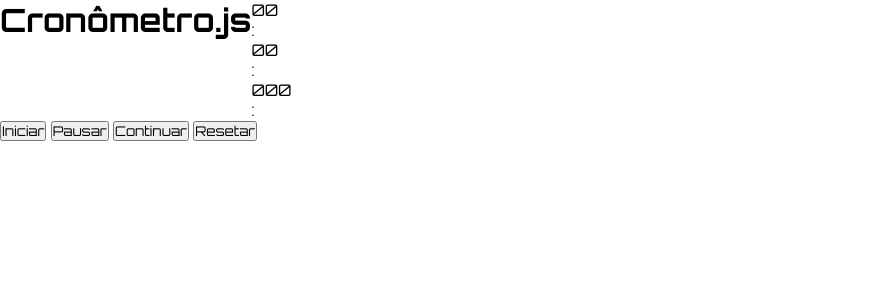
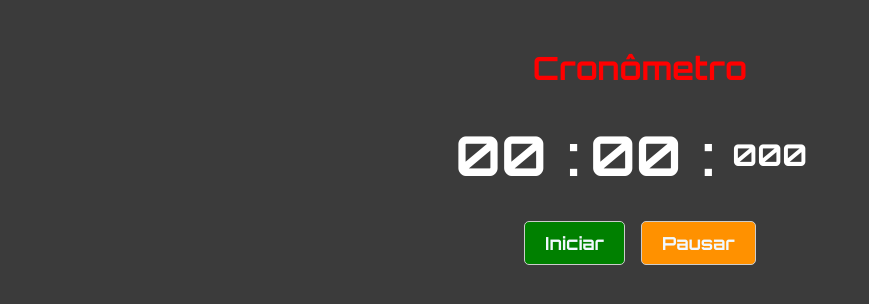
Before and after one commit to FrankMarcelino/projeto-cronometro, a plain HTML site: page index.html in a window 1280 px wide. Shown: the whole page, without its empty margins (0-869 px from the left). Drawn offline with Linux system fonts and the light colour scheme.

Commit message:
terminei parte do CSS, vou iniciar o JS

```diff
--- a/index.html
+++ b/index.html
@@ -16,7 +16,7 @@
 
 <body>
     <div class="container">
-        <h1>Cronômetro.js</h1>
+        <h1>Cronômetro</h1>
         <div class="time">
             <div class="timer" id="minutes">00</div>
             <div class="separator">:</div>
@@ -25,15 +25,16 @@
             <div class="separator">:</div>
 
             <div class="timer" id="milliseconds">000</div>
-            <div class="separator">:</div>
+
+        </div>
+        <div class="buttons">
+            <button class="btn" id="startBtn">Iniciar</button>
+            <button class="btn" id="pauseBtn">Pausar</button>
+            <button class="btn" id="resumeBtn">Continuar</button>
+            <button class="btn" id="resetBtn">Resetar</button>
         </div>
     </div>
-    <div class="buttons">
-        <button class="btn" id="startBtn">Iniciar</button>
-        <button class="btn" id="pauseBtn">Pausar</button>
-        <button class="btn" id="resumeBtn">Continuar</button>
-        <button class="btn" id="resetBtn">Resetar</button>
-    </div>
+
 
 </body>
 
--- a/style.css
+++ b/style.css
@@ -6,4 +6,71 @@
 
 .container {
     display: flex;
+    flex-direction: column;
+    align-items: center;
+    gap: 2rem;
+    padding-top: 3rem;
+    background-color: rgb(59, 59, 59);
+    height: 100vh;
 }
+
+.container h1 {
+    color: red;
+}
+
+.time {
+    display: flex;
+    font-size: 55px;
+    font-weight: bold;
+    color: white;
+}
+
+.timer {
+    display: flex;
+    align-items: center;
+    justify-content: center;
+    margin-right: 10px;
+    min-width: 90px;
+}
+
+.separator {
+    padding: 0 10px;
+}
+
+#milliseconds {
+    font-size: 30px;
+}
+
+.buttons {
+    display: flex;
+    gap: 1rem;
+}
+
+.btn {
+    padding: 10px 20px;
+    font-size: 18px;
+    font-weight: bolder;
+    border-radius: 5px;
+    cursor: pointer;
+    border: 1px solid #ccc;
+    transition: all .2s ease-in-out;
+}
+
+.btn:hover {
+    transform: scale(1.1);
+}
+
+#startBtn {
+    background-color: green;
+    color: aliceblue;
+}
+
+#pauseBtn {
+    background-color: rgb(255, 145, 0);
+    color: aliceblue;
+}
+
+#resumeBtn,
+#resetBtn {
+    display: none;
+}
```
